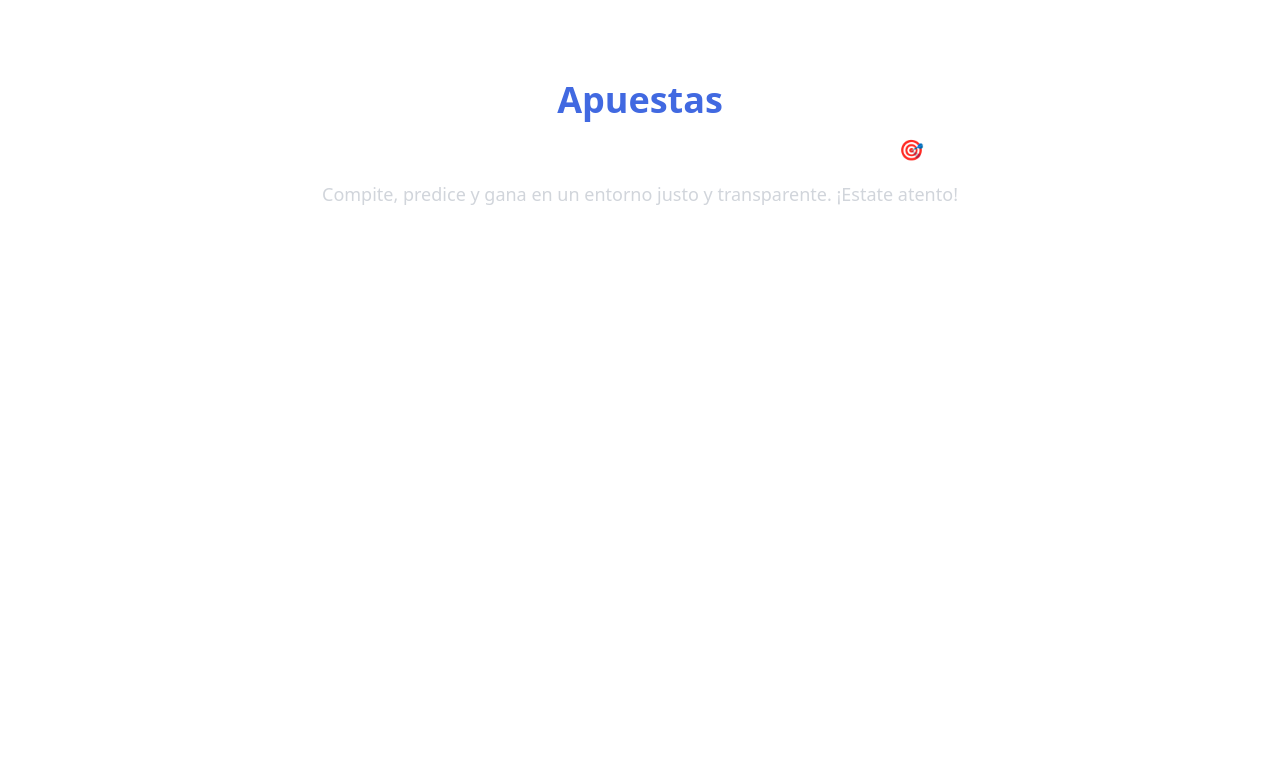
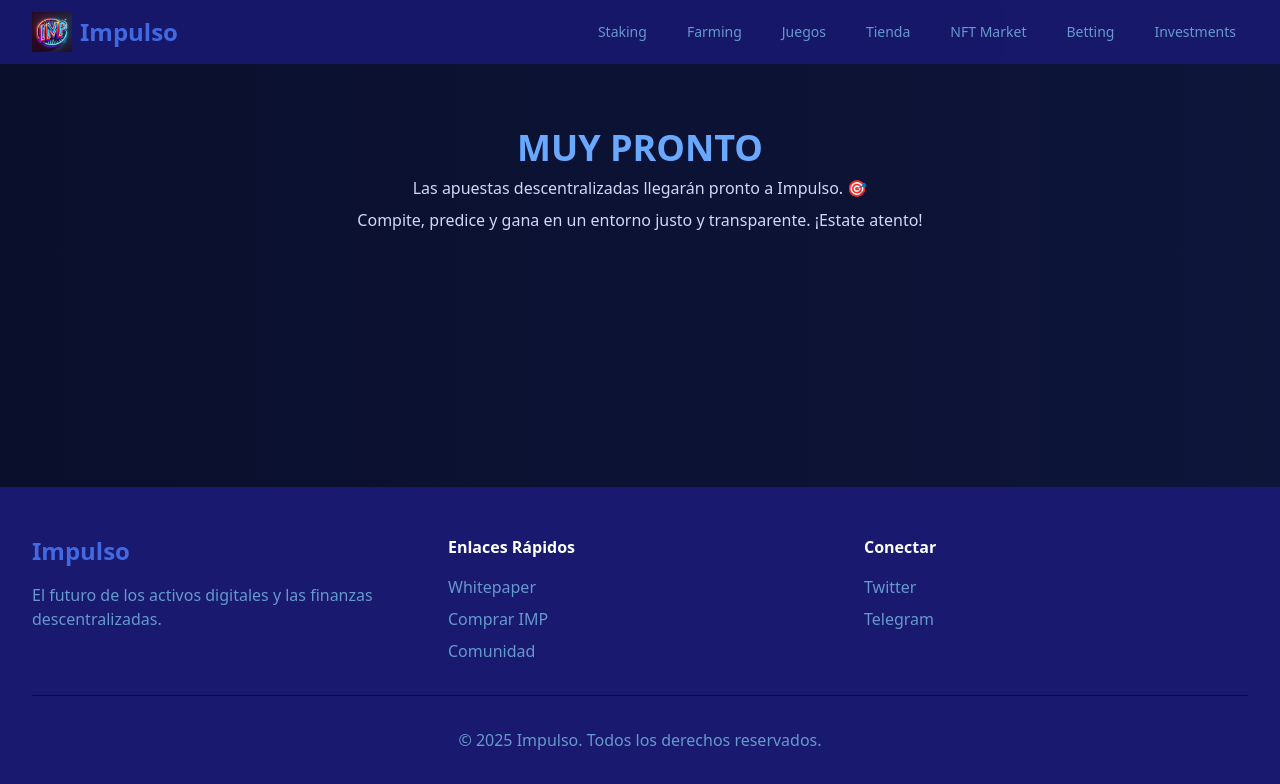
Before and after one commit to ImpulsoIMP/impulsonew, a React (Vite) app: page /betting in a window 1280 px wide. Shown: the top 784 px of the page. Built offline with nearby package versions, Linux system fonts and the light colour scheme.

Commit message:
Update Betting.tsx

```diff
--- a/src/components/Betting.tsx
+++ b/src/components/Betting.tsx
@@ -1,19 +1,28 @@
-import React from 'react';
+import { ShoppingCart } from "lucide-react";
 import Navbar from "@/components/Navbar";
 import Footer from "@/components/Footer";
 
 const Betting = () => {
   return (
-    <div className="max-w-3xl mx-auto py-20 px-6 text-center text-white">
-      <h1 className="text-4xl font-bold text-royal mb-4">Apuestas</h1>
-      <p className="text-xl">
-        Las apuestas descentralizadas llegarán pronto a Impulso. 🎯
-      </p>
-      <p className="mt-4 text-lg text-gray-300">
-        Compite, predice y gana en un entorno justo y transparente. ¡Estate atento!
-      </p>
+<div className="min-h-screen bg-gradient-to-r from-[#0a0f2c] to-[#0d153a] text-[#d0d8f6] flex flex-col">
+      <Navbar />
+
+      <main className="flex-1 p-8 mt-24">
+        <header className="text-center mb-12">
+          <h1 className="text-4xl font-bold text-[#69a8ff]">MUY PRONTO</h1>
+          <p className="mt-2">
+              Las apuestas descentralizadas llegarán pronto a Impulso. 🎯
+          </p>
+          <p className="mt-2">
+           Compite, predice y gana en un entorno justo y transparente. ¡Estate atento!
+          </p>
+        </header>
+      </main>
+
+      <Footer />
     </div>
   );
 };
 
+
 export default Betting;
```
